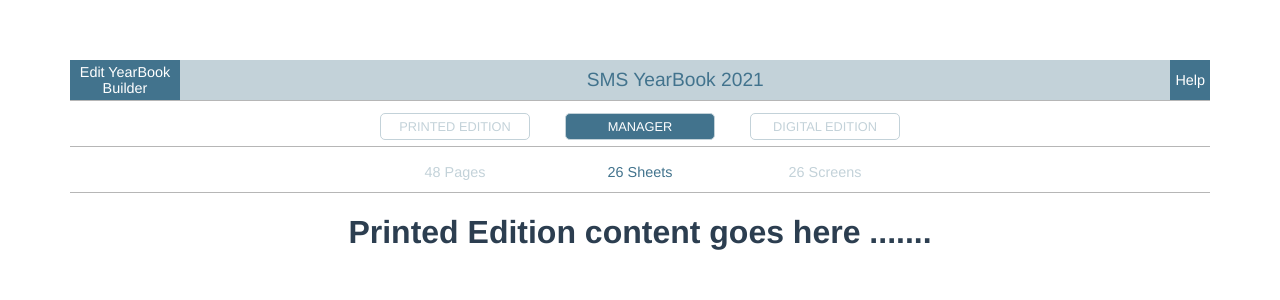
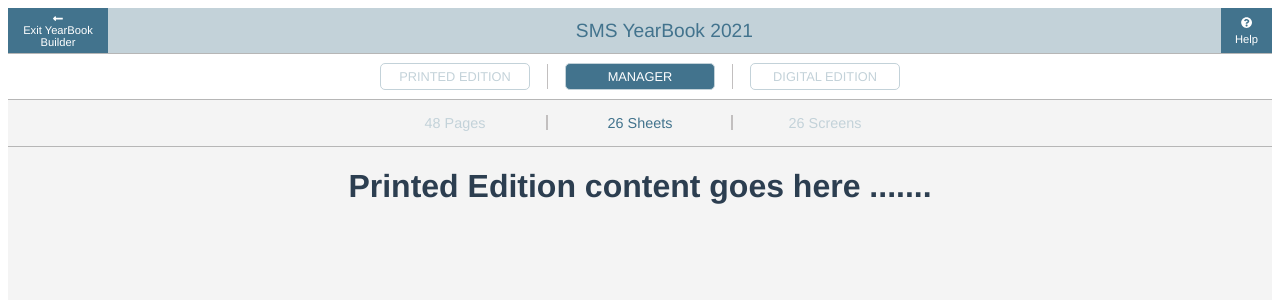
Before and after one commit to ShrineOX/vue-first-app, a Vue app: page /manager in a window 1280 px wide. Shown: the top 300 px of the page. Built offline with nearby package versions, Linux system fonts and the light colour scheme.

Commit message:
4: Added icons, vertical bars

```diff
--- a/package.json
+++ b/package.json
@@ -8,6 +8,9 @@
     "lint": "vue-cli-service lint"
   },
   "dependencies": {
+    "@fortawesome/fontawesome-svg-core": "^1.2.35",
+    "@fortawesome/free-solid-svg-icons": "^5.15.3",
+    "@fortawesome/vue-fontawesome": "^3.0.0-3",
     "core-js": "^3.6.5",
     "vue": "^3.0.0",
     "vue-router": "^4.0.8"
--- a/src/App.vue
+++ b/src/App.vue
@@ -21,7 +21,8 @@ export default {
   -moz-osx-font-smoothing: grayscale;
   text-align: center;
   color: #2c3e50;
-  margin-top: 60px;
   margin-inline: auto;
+  background-color: #f4f4f4;
+  min-height: 100vh;
 }
 </style>
--- a/src/components/Button.vue
+++ b/src/components/Button.vue
@@ -26,13 +26,14 @@ a {
   color: $color-primary-light;
   background-color: $color-text;
   border: 1px solid $color-primary-light;
+  position: relative;
 
-  &:hover {
-    transform: translateY(-3px);
-  }
-  &:active {
-    transform: translateY(3px);
-  }
+  // &:hover {
+  //   transform: translateY(-3px);
+  // }
+  // &:active {
+  //   transform: translateY(3px);
+  // }
   &.router-link-active {
     color: $color-text;
     background-color: $color-bg;
--- a/src/components/Header.vue
+++ b/src/components/Header.vue
@@ -2,14 +2,18 @@
   <div class="header">
     <div class="info">
       <div class="info__title-bar">
-        <div class="info__go-back">Edit YearBook Builder</div>
+        <div class="info__go-back">
+          <font-icon icon="long-arrow-alt-left" />
+          Exit YearBook Builder
+        </div>
         <div class="info__title">SMS YearBook 2021</div>
-        <div class="info__help">Help</div>
+        <div class="info__help">
+          <font-icon icon="question-circle" />
+          Help
+        </div>
       </div>
       <div class="info__catagory grid-3-cells">
-        <Button routeName="PrintedEdition" @click="handleClick"
-          >PRINTED EDITION</Button
-        >
+        <Button routeName="PrintedEdition">PRINTED EDITION</Button>
         <Button routeName="Manager">MANAGER</Button>
         <Button routeName="DigitalEdition">DIGITAL EDITION</Button>
       </div>
@@ -53,19 +57,11 @@ export default {
   components: {
     Button
   },
-  methods: {
-    handleClick() {
-      // console.log('hi');
-      // console.log(this.buttons);
-    },
-    deActiveQuantity() {
-      this.quantity.forEach(q => (q.isDisable = true));
-    }
-  },
   watch: {
     $route(to) {
-      this.deActiveQuantity();
-      this.quantity.find(q => q.route === to.path).isDisable = false;
+      this.quantity.forEach(
+        q => (q.isDisable = q.route === to.path ? false : true)
+      );
     }
   }
 };
@@ -73,13 +69,12 @@ export default {
 
 <style scoped lang="scss">
 .info {
-  max-width: 1140px;
   margin-inline: auto;
   font-size: 1.2rem;
 
   display: grid;
   grid-template-rows: repeat(3, 1fr);
-  row-gap: 5px;
+  // row-gap: 5px;
   // draw border bottom
   & > div {
     border-bottom: 1px solid rgb(182, 182, 182);
@@ -89,7 +84,7 @@ export default {
     display: flex;
     justify-content: space-between;
     background-color: $color-primary-light;
-    height: 40px;
+    // height: 40px;
 
     & > div {
       display: flex;
@@ -104,11 +99,22 @@ export default {
   &__go-back {
     color: #fff;
     background-color: $color-primary;
-    padding-inline: 5px;
-    font-size: 0.9rem;
+    padding: 5px;
+    font-size: 0.7rem;
+    display: flex;
+    flex-direction: column;
+    cursor: pointer;
   }
   &__go-back {
-    width: 100px;
+    max-width: 90px;
+  }
+  &__help > svg {
+    margin-bottom: 5px;
+    padding-inline: 15px;
+  }
+
+  &__catagory {
+    background-color: #fff;
   }
 
   &__quantity {
@@ -116,10 +122,27 @@ export default {
       color: $color-primary;
       font-size: 0.9rem;
       margin-inline: 1rem;
+      position: relative;
     }
     span.disabled {
       color: $color-primary-light;
     }
+  }
+  // add vertical bars
+  &__catagory a:not(:last-child)::after,
+  &__quantity-value:not(:last-of-type)::after {
+    content: '';
+    height: 15px;
+    width: 2px;
+    background-color: rgb(194, 191, 191);
+    position: absolute;
+    top: 0;
+    right: -34px;
+  }
+  &__catagory a:not(:last-child)::after {
+    right: -19px;
+    width: 1px;
+    height: 25px;
   }
 }
 
--- a/src/main.js
+++ b/src/main.js
@@ -2,6 +2,16 @@ import { createApp } from 'vue';
 import App from './App.vue';
 import router from './router';
 
+import { library } from '@fortawesome/fontawesome-svg-core';
+import {
+  faLongArrowAltLeft,
+  faQuestionCircle
+} from '@fortawesome/free-solid-svg-icons';
+import { FontAwesomeIcon } from '@fortawesome/vue-fontawesome';
+
+library.add(faQuestionCircle, faLongArrowAltLeft);
+
 createApp(App)
   .use(router)
+  .component('font-icon', FontAwesomeIcon)
   .mount('#app');
--- a/src/router/index.js
+++ b/src/router/index.js
@@ -16,7 +16,7 @@ const routes = [
 ];
 
 const router = createRouter({
-  history: createWebHistory(process.env.BASE_URL),
+  history: createWebHistory(),
   routes
 });
 
```
Also changed, not shown: 1 other file (tests, documents, lock files or other folders).
